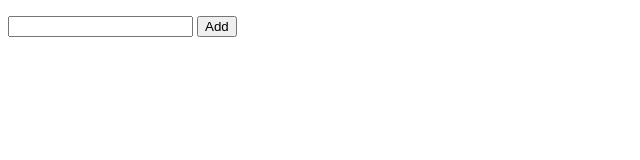
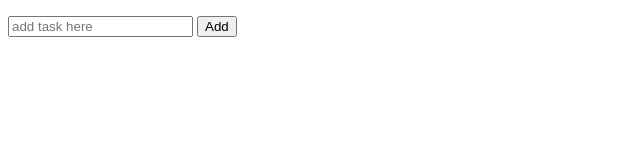
Before and after one commit to matheusarb/typescript-todo-list, a website with bundled scripts: page public/index.html in a window 1280 px wide. Shown: the full height of the page, 0-640 px from the left. Built offline with nearby package versions, Linux system fonts and the light colour scheme.

Commit message:
update index.html

```diff
--- a/public/index.html
+++ b/public/index.html
@@ -10,7 +10,7 @@
   <body>
     <ul id="list"></ul>
     <form id="new-task-form">
-      <input type="text" id="new-task-file" />
+      <input type="text" id="new-task-file" placeholder="add task here" />
       <button type="submit">Add</button>
     </form>
   </body>
```
